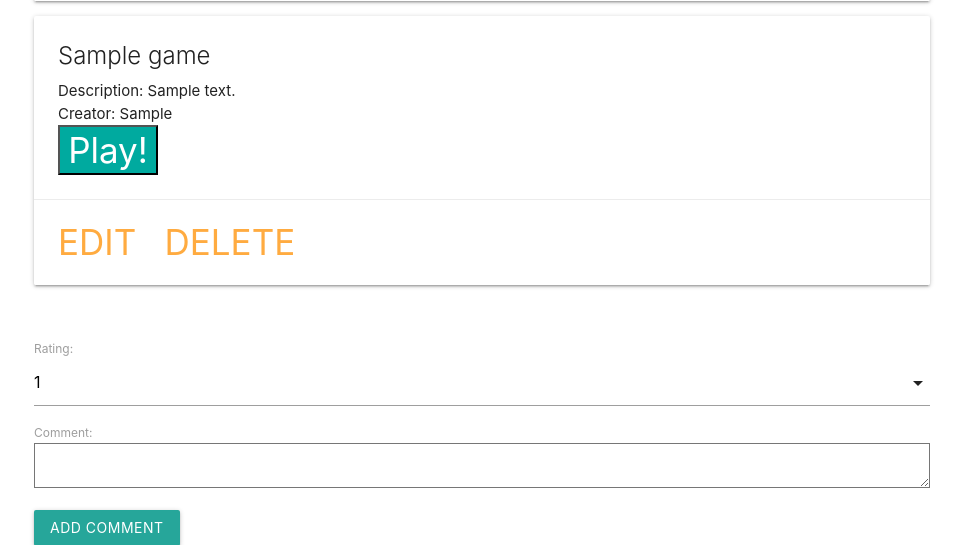
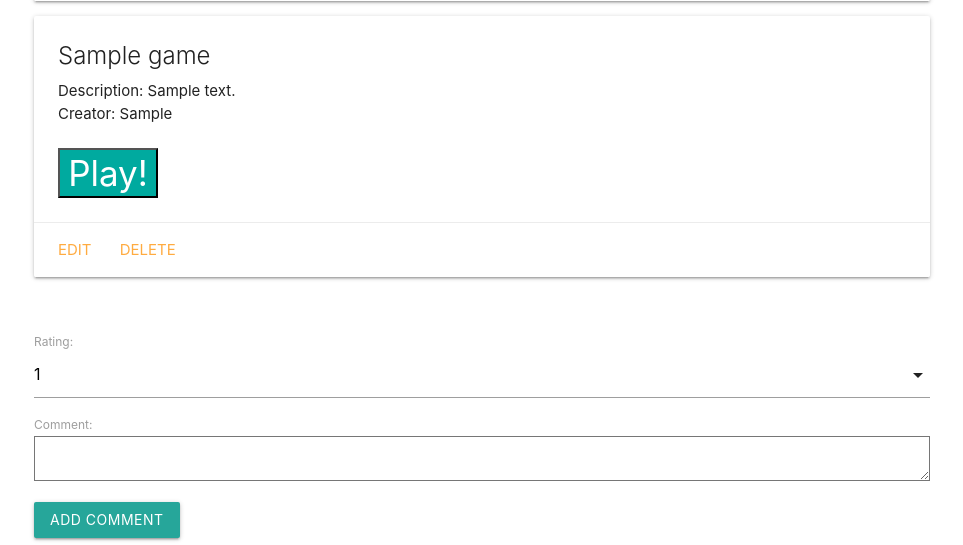
Before and after one commit to karatikidd94/browgames, a Django app: page /games/1/ in a window 1280 px wide. Shown: the part 928-1473 px from the top of the page, without its empty margins (158-1121 px from the left). Run offline with Django 4.2, Linux system fonts and the light colour scheme; a user stored in the database is signed in; tables that the repository leaves empty hold one stand-in row (values such as "Sample post").

Commit message:
adjusts more styling

```diff
--- a/main_app/static/css/style.css
+++ b/main_app/static/css/style.css
@@ -26,7 +26,7 @@ button.play {
   height: 50px;
 }
 
-a {
+.play-link {
   color: white;
   font-size: 35px;
 }
--- a/main_app/templates/games/detail.html
+++ b/main_app/templates/games/detail.html
@@ -26,7 +26,8 @@
       <span class="card-title">{{ game.title }}</span>
       <p>Description: {{ game.description }}</p>
       <p>Creator: {{ game.creator }}</p>
-      <button class="play"><a href=" {{ game.link }} " target="_blank">Play!</a>
+      <br />
+      <button class="play"><a class="play-link" href=" {{ game.link }} " target="_blank">Play!</a>
     </div>
     <div class="card-action">
       {% if user.id == game.user_id %}
```
